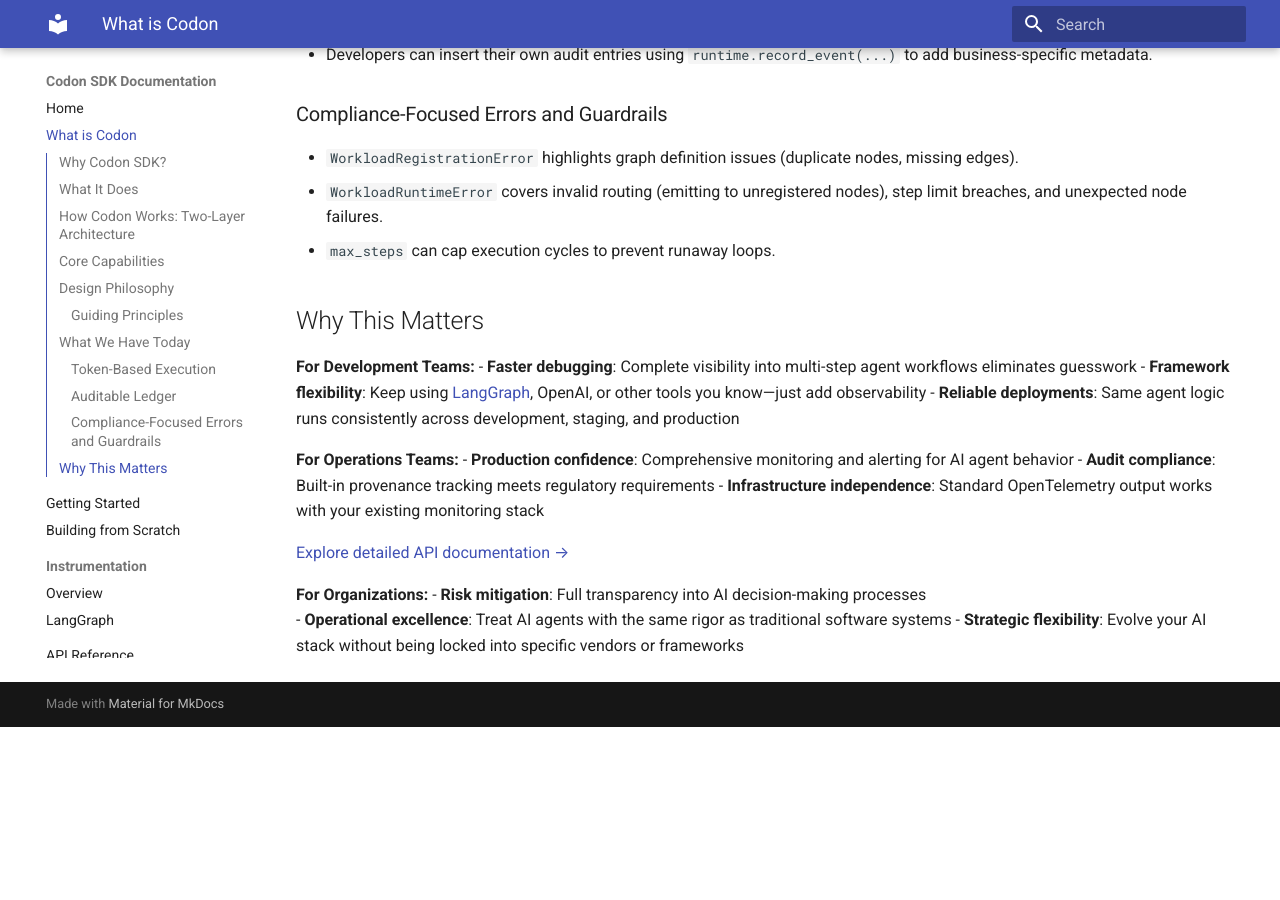
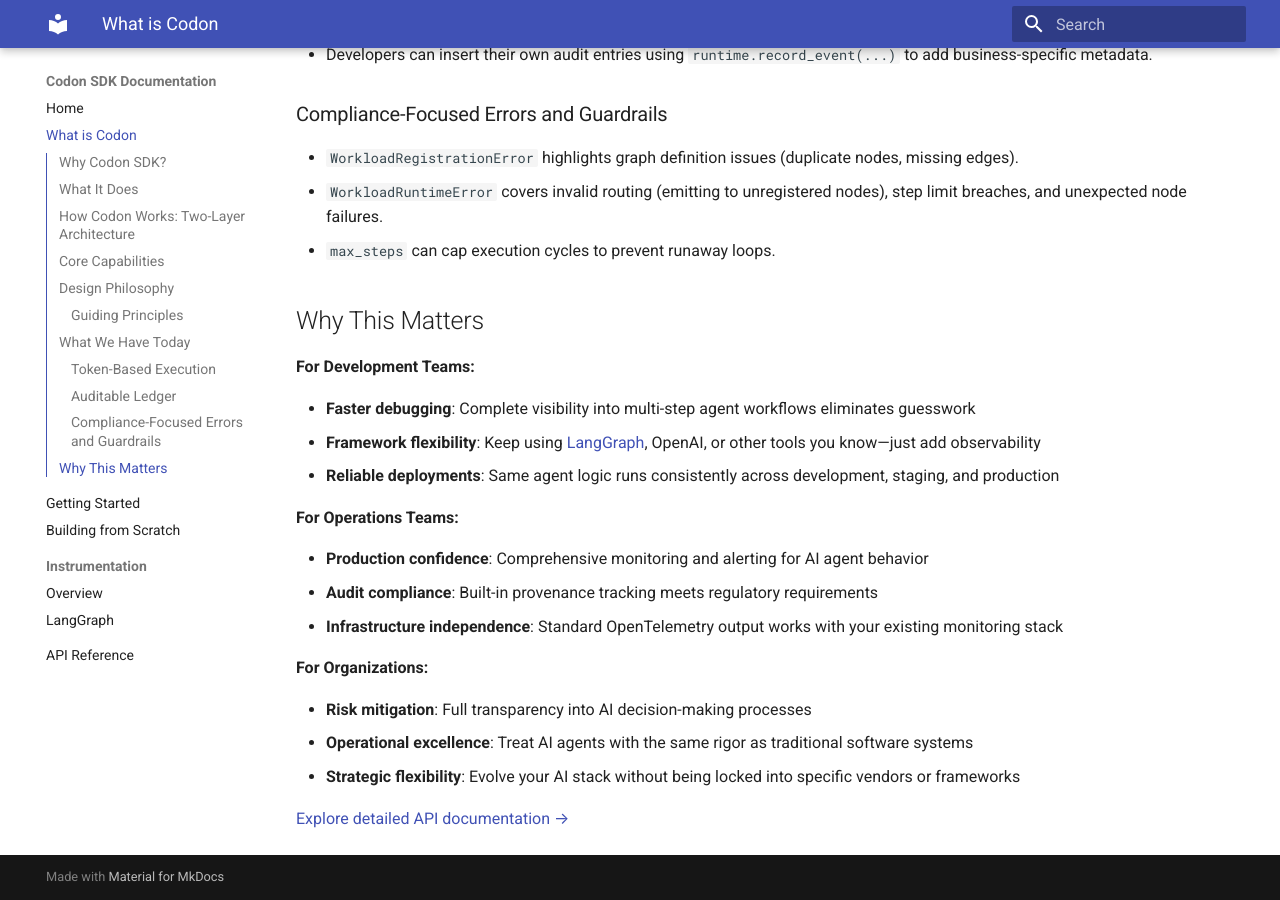
Before and after one commit to Codon-Ops/codon-sdk, an MkDocs documentation site: the page built from docs/public/what-is-codon.md, in a window 1280 px wide and 900 px high, scrolled down 2241 px. Built offline with MkDocs 1.6.1 and Material for MkDocs 9.7.7, drawn with Linux system fonts in a browser that asks for light colours; before the commit the page ends 2968 px from its top, so only the background shows below that.

```diff
--- a/docs/public/what-is-codon.md
+++ b/docs/public/what-is-codon.md
@@ -83,18 +83,21 @@ Codon Workload is the heart of our emerging agentic framework. The principles th
 ## Why This Matters
 
 **For Development Teams:**
+
 - **Faster debugging**: Complete visibility into multi-step agent workflows eliminates guesswork
 - **Framework flexibility**: Keep using [LangGraph](instrumentation/langgraph.md), OpenAI, or other tools you know—just add observability
 - **Reliable deployments**: Same agent logic runs consistently across development, staging, and production
 
 **For Operations Teams:**
+
 - **Production confidence**: Comprehensive monitoring and alerting for AI agent behavior
 - **Audit compliance**: Built-in provenance tracking meets regulatory requirements
 - **Infrastructure independence**: Standard OpenTelemetry output works with your existing monitoring stack
 
-[Explore detailed API documentation →](api-reference.md)
+**For Organizations:**
 
-**For Organizations:**
 - **Risk mitigation**: Full transparency into AI decision-making processes
 - **Operational excellence**: Treat AI agents with the same rigor as traditional software systems
 - **Strategic flexibility**: Evolve your AI stack without being locked into specific vendors or frameworks
+
+[Explore detailed API documentation →](api-reference.md)
```
Also changed, not shown: docs/public/building-from-scratch.md (+2 -0 lines), docs/public/instrumentation/langgraph.md (+1 -0 lines).
